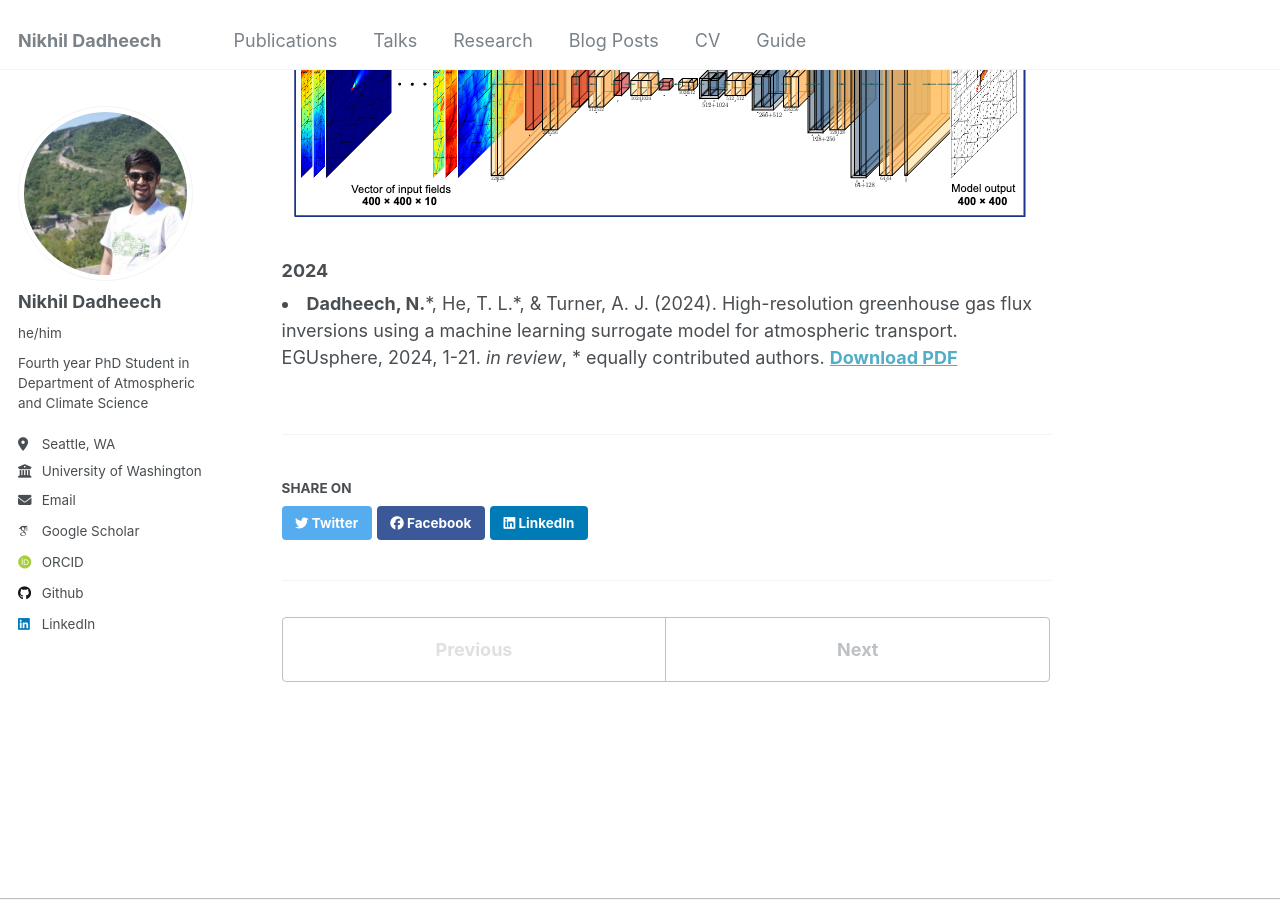
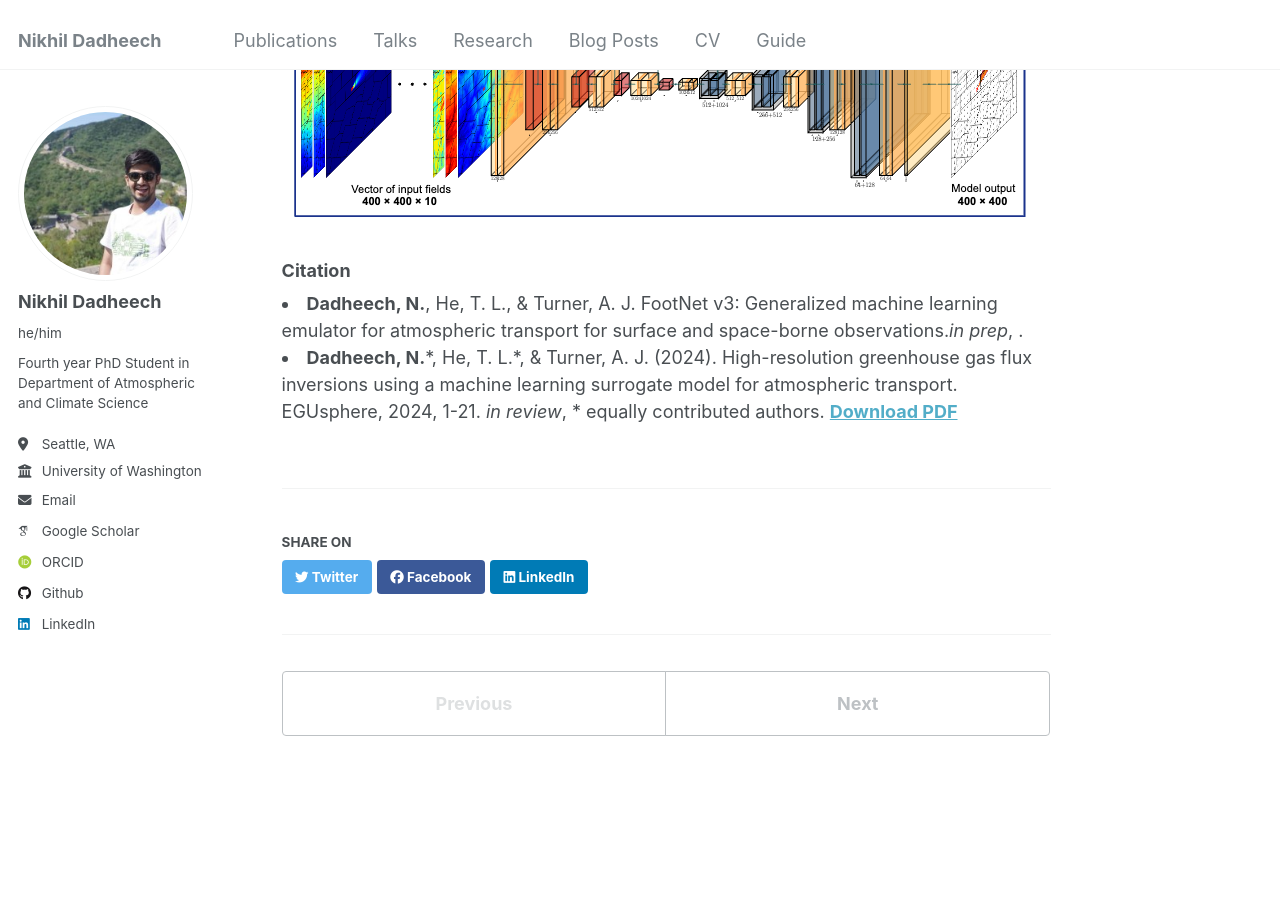
Before and after one commit to nd349/nd349.github.io, a Jekyll site: the page built from _portfolio/footnet.html, in a window 1280 px wide and 900 px high, scrolled down 701 px. Built offline with Jekyll 4.4.1, drawn with Linux system fonts in a browser that asks for light colours; some web fonts are replaced.

Commit message:
Research page

```diff
--- a/_portfolio/footnet.html
+++ b/_portfolio/footnet.html
@@ -6,9 +6,18 @@ collection: portfolio
 
 Full physics atmospheric transport models (e.g. STILT, Flexpart etc.) are computationally expensive as well as storage intensive for high-resolution dense observing systems. Here we developed a machine learning emulator for atmospheric transport (FootNet) which is based on U-Net model architecture. FootNet is trained on measurement footprint outputs from STILT simulations. <br/><img src='/images/footnet_unet.png'><br>
 
-<h3>2024</h3>
+<section>
+<h3>Citation</h3>
+	<li class="bib-item">
+		<b>Dadheech, N.</b>, He, T. L., & Turner, A. J. FootNet v3: Generalized machine learning emulator for atmospheric transport for surface and space-borne observations.<i>in prep</i>, .
+		<!-- <a target="'_blank'" href="../files/dadheechEtAl2024.pdf">
+				<b> Download PDF </b>
+			</a><br> -->
+		</li>
 	<li class="bib-item">
 	<b>Dadheech, N.</b>*, He, T. L.*, & Turner, A. J. (2024). High-resolution greenhouse gas flux inversions using a machine learning surrogate model for atmospheric transport. EGUsphere, 2024, 1-21. <i>in review</i>, * equally contributed authors.
 	<a target="'_blank'" href="../files/dadheechEtAl2024.pdf">
 			<b> Download PDF </b>
 		</a><br>
+	</li>
+</section>
```
